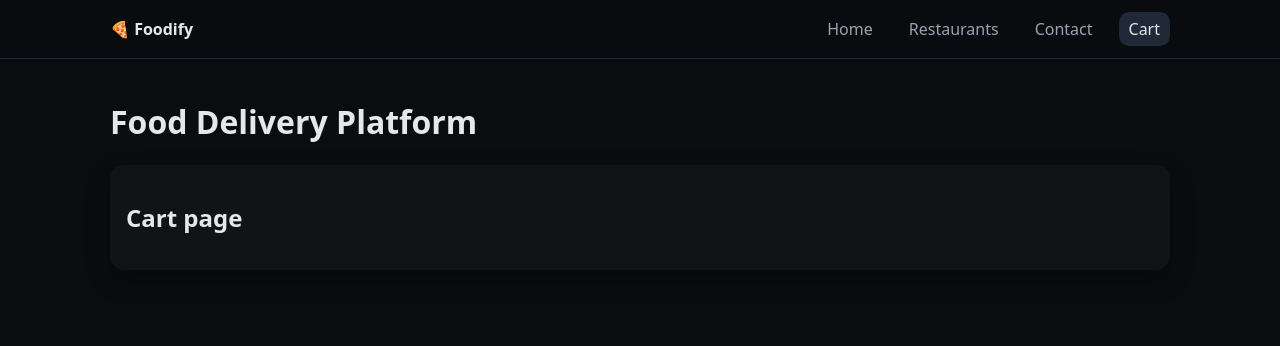
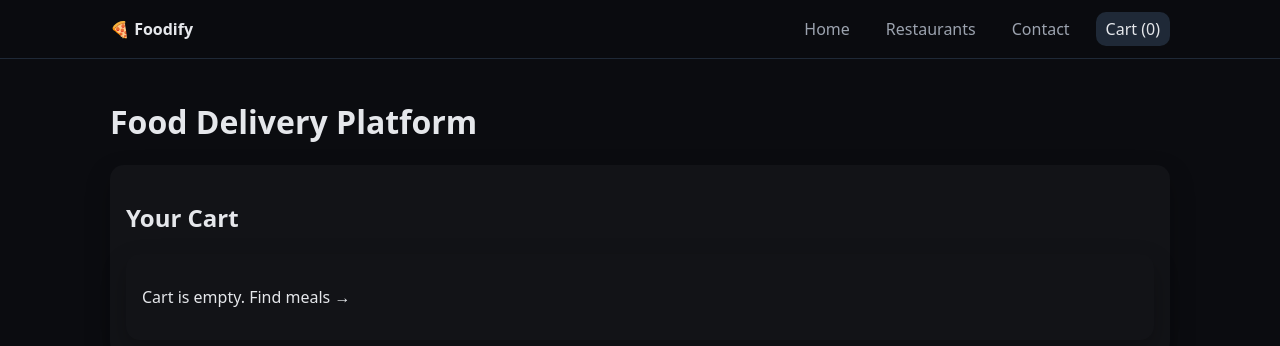
Before and after one commit to elab-development/klijentske-veb-tehnologije-2024-2023-0111-dostava-hrane, a React (Vite) app: page /cart in a window 1280 px wide. Shown: the top 346 px of the page. Built offline with nearby package versions, Linux system fonts and the light colour scheme.

Commit message:
feat(cart): CartContext + add/remove/update/total + persist, Cart page i badge u Navbaru

```diff
--- a/src/App.tsx
+++ b/src/App.tsx
@@ -1,10 +1,11 @@
 import { Outlet } from "react-router-dom";
 import Navbar from "./components/Navbar";
 import "./styles.css";
+import { CartProvider } from "./context/CartContext";
 
 export default function App() {
   return (
-    <>
+    <CartProvider> {/* WRAP CELE APLIKACIJE */}
       <Navbar />
       <main className="container">
         <h1>Food Delivery Platform</h1>
@@ -12,6 +13,6 @@ export default function App() {
           <Outlet />
         </div>
       </main>
-    </>
+    </CartProvider>
   );
 }
--- a/src/components/Navbar.tsx
+++ b/src/components/Navbar.tsx
@@ -1,6 +1,9 @@
 import { Link, NavLink } from "react-router-dom";
+import { useCart } from "../context/CartContext";
 
 export default function Navbar() {
+    const { items } = useCart();
+    const count = items.reduce((s, i) => s + i.qty, 0);
     return (
         <header className="nav">
             <div className="nav-inner">
@@ -9,7 +12,7 @@ export default function Navbar() {
                     <NavLink to="/" end>Home</NavLink>
                     <NavLink to="/restaurants">Restaurants</NavLink>
                     <NavLink to="/contact">Contact</NavLink>
-                    <NavLink to="/cart">Cart</NavLink>
+                    <NavLink to="/cart">Cart ({count})</NavLink>
                 </nav>
             </div>
         </header>
--- /dev/null
+++ b/src/context/CartContext.tsx
@@ -0,0 +1,57 @@
+import React, { createContext, useContext, useEffect, useMemo, useState } from "react";
+import type { Dish } from "../models/Dish";
+
+export interface CartItem { dish: Dish; qty: number; }
+
+interface CartState {
+    items: CartItem[];
+    add: (dish: Dish) => void;
+    remove: (dishId: string) => void;
+    updateQty: (dishId: string, qty: number) => void;
+    clear: () => void;
+    total: number;
+}
+
+const CartContext = createContext<CartState | undefined>(undefined);
+
+export const CartProvider: React.FC<{ children: React.ReactNode }> = ({ children }) => {
+    const [items, setItems] = useState<CartItem[]>([]);
+
+    // učitaj iz LS
+    useEffect(() => {
+        const raw = localStorage.getItem("cart_v1");
+        if (raw) setItems(JSON.parse(raw));
+    }, []);
+
+    // snimi u LS kad se menja
+    useEffect(() => {
+        localStorage.setItem("cart_v1", JSON.stringify(items));
+    }, [items]);
+
+    const add = (dish: Dish) => {
+        setItems(prev => {
+            const ex = prev.find(i => i.dish.id === dish.id);
+            if (ex) return prev.map(i => i.dish.id === dish.id ? { ...i, qty: i.qty + 1 } : i);
+            return [...prev, { dish, qty: 1 }];
+        });
+    };
+
+    const remove = (dishId: string) => setItems(prev => prev.filter(i => i.dish.id !== dishId));
+    const updateQty = (dishId: string, qty: number) =>
+        setItems(prev => prev.map(i => i.dish.id === dishId ? { ...i, qty: Math.max(1, qty) } : i));
+    const clear = () => setItems([]);
+
+    const total = useMemo(() => items.reduce((s, i) => s + i.qty * i.dish.price, 0), [items]);
+
+    return (
+        <CartContext.Provider value={{ items, add, remove, updateQty, clear, total }}>
+            {children}
+        </CartContext.Provider>
+    );
+};
+
+export const useCart = () => {
+    const ctx = useContext(CartContext);
+    if (!ctx) throw new Error("useCart must be used within CartProvider");
+    return ctx;
+};
--- a/src/pages/Cart.tsx
+++ b/src/pages/Cart.tsx
@@ -1,3 +1,50 @@
+import { Link } from "react-router-dom";
+import { useCart } from "../context/CartContext";
+
 export default function Cart() {
-    return <h2>Cart page</h2>;
+    const { items, remove, updateQty, total, clear } = useCart();
+
+    return (
+        <div>
+            <h2>Your Cart</h2>
+            <div className="card">
+                {items.length === 0 ? (
+                    <p>Cart is empty. <Link to="/restaurants">Find meals →</Link></p>
+                ) : (
+                    <>
+                        {items.map(i => (
+                            <div key={i.dish.id} style={{ display: "flex", justifyContent: "space-between", padding: "10px 0", alignItems: "center" }}>
+                                <div style={{ display: "flex", gap: 12, alignItems: "center" }}>
+                                    <img src={i.dish.image} style={{ width: 64, height: 48, objectFit: "cover", borderRadius: 8 }} />
+                                    <div>
+                                        <strong>{i.dish.name}</strong>
+                                        <div className="badge">€ {i.dish.price.toFixed(2)}</div>
+                                    </div>
+                                </div>
+                                <div style={{ display: "flex", gap: 8, alignItems: "center" }}>
+                                    <input
+                                        type="number"
+                                        min={1}
+                                        className="input"
+                                        value={i.qty}
+                                        onChange={(e) => updateQty(i.dish.id, Number(e.target.value))}
+                                        style={{ width: 80 }}
+                                    />
+                                    <button className="btn" onClick={() => remove(i.dish.id)}>Remove</button>
+                                </div>
+                            </div>
+                        ))}
+                        <hr className="hr" />
+                        <div style={{ display: "flex", justifyContent: "space-between", alignItems: "center" }}>
+                            <strong>Total: € {total.toFixed(2)}</strong>
+                            <div style={{ display: "flex", gap: 8 }}>
+                                <button className="btn" onClick={clear}>Clear</button>
+                                <Link to="/contact" className="btn">Checkout (demo)</Link>
+                            </div>
+                        </div>
+                    </>
+                )}
+            </div>
+        </div>
+    );
 }
--- a/src/pages/RestaurantDetails.tsx
+++ b/src/pages/RestaurantDetails.tsx
@@ -2,15 +2,16 @@ import { useParams, useNavigate } from "react-router-dom";
 import { restaurants } from "../data/seed";
 import DishCard from "../components/DishCard";
 import type { Dish } from "../models/Dish";
+import { useCart } from "../context/CartContext";
 
 export default function RestaurantDetails() {
     const { id } = useParams();
     const nav = useNavigate();
     const r = restaurants.find((x) => x.id === id);
+    const { add } = useCart();
 
     const handleAdd = (dish: Dish) => {
-        alert(`Dodato u korpu: ${dish.name}`);
-        // Ovde će kasnije ići prava logika sa CartContext
+        add(dish);
     };
 
     if (!r) {
--- a/src/styles.css
+++ b/src/styles.css
@@ -112,3 +112,9 @@ a {
     font-size: 12px;
     color: var(--muted);
 }
+
+.hr {
+    border: 0;
+    border-top: 1px solid #1f2937;
+    margin: 16px 0;
+}
```
